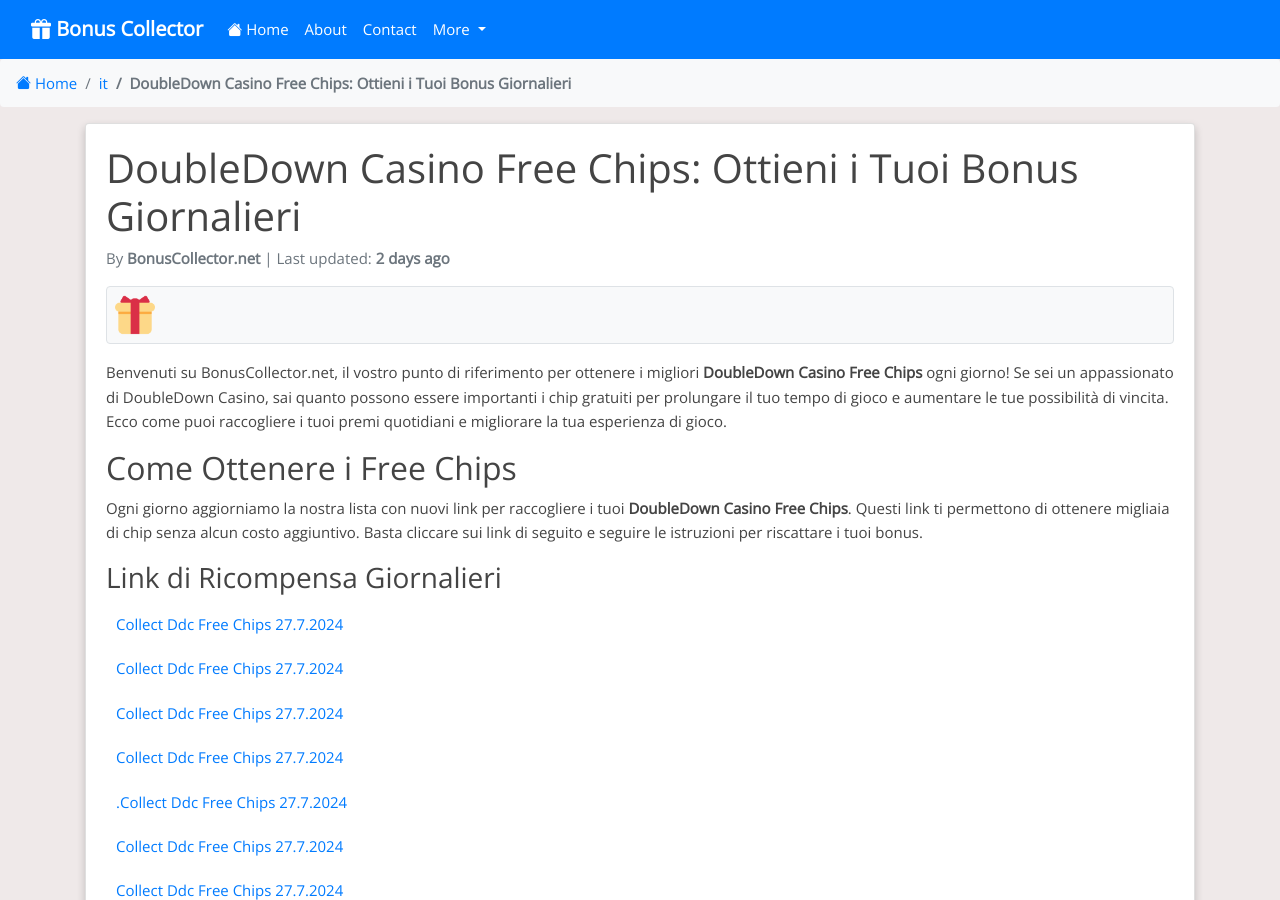
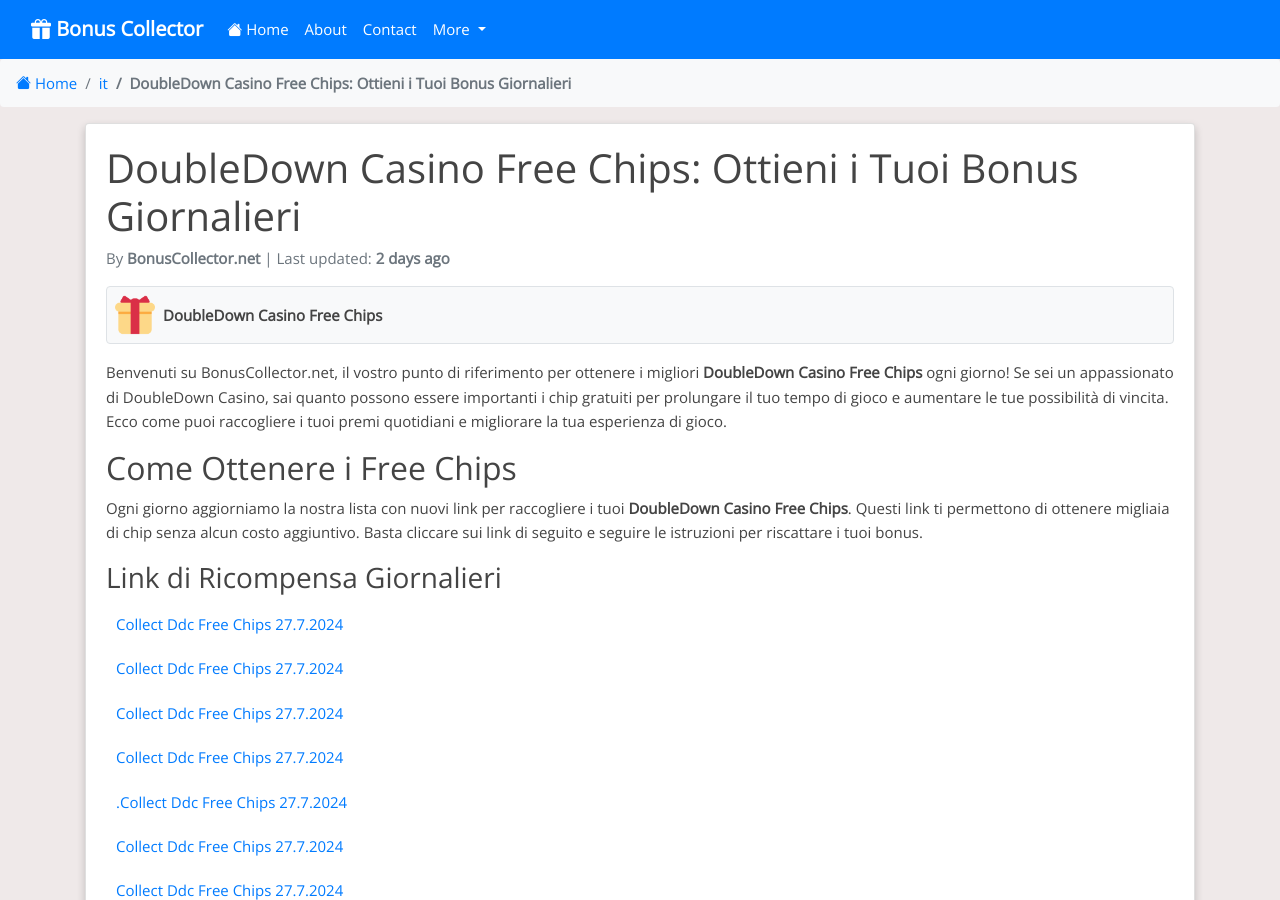
Before and after one commit to Prollad99/bs-net, a Jekyll site: the page built from it/_posts/2024-07-23-doubledown-casino.md, in a window 1280 px wide and 900 px high. Built offline with Jekyll 4.4.1, drawn with Linux system fonts in a browser that asks for light colours; nearby versions of some CDN libraries; comment, search, counter and statistics services are not loaded.

Commit message:
Update 2024-07-23-doubledown-casino.md

```diff
--- a/it/_posts/2024-07-23-doubledown-casino.md
+++ b/it/_posts/2024-07-23-doubledown-casino.md
@@ -9,6 +9,8 @@
 permalink: /it/doubledown-casino-free-chips/
 image: /assets/images/doubledown-casino.jpeg
 include_file: doubledown-casino.html
+manifest: /manifests/it/doubledown-casino.json
+app_name: "DoubleDown Casino Free Chips"
 ---
 
 Benvenuti su BonusCollector.net, il vostro punto di riferimento per ottenere i migliori **DoubleDown Casino Free Chips** ogni giorno! Se sei un appassionato di DoubleDown Casino, sai quanto possono essere importanti i chip gratuiti per prolungare il tuo tempo di gioco e aumentare le tue possibilità di vincita. Ecco come puoi raccogliere i tuoi premi quotidiani e migliorare la tua esperienza di gioco.
```
